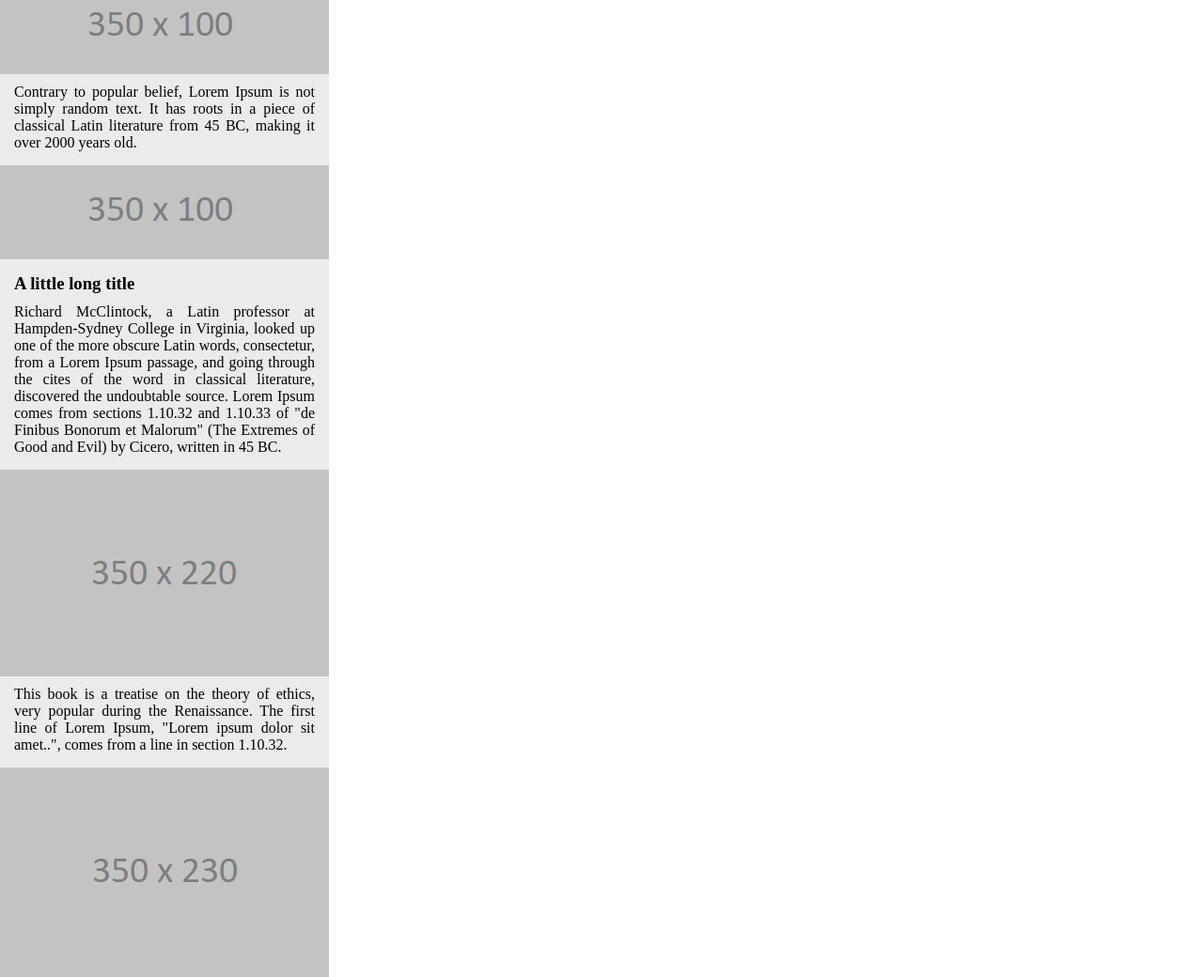
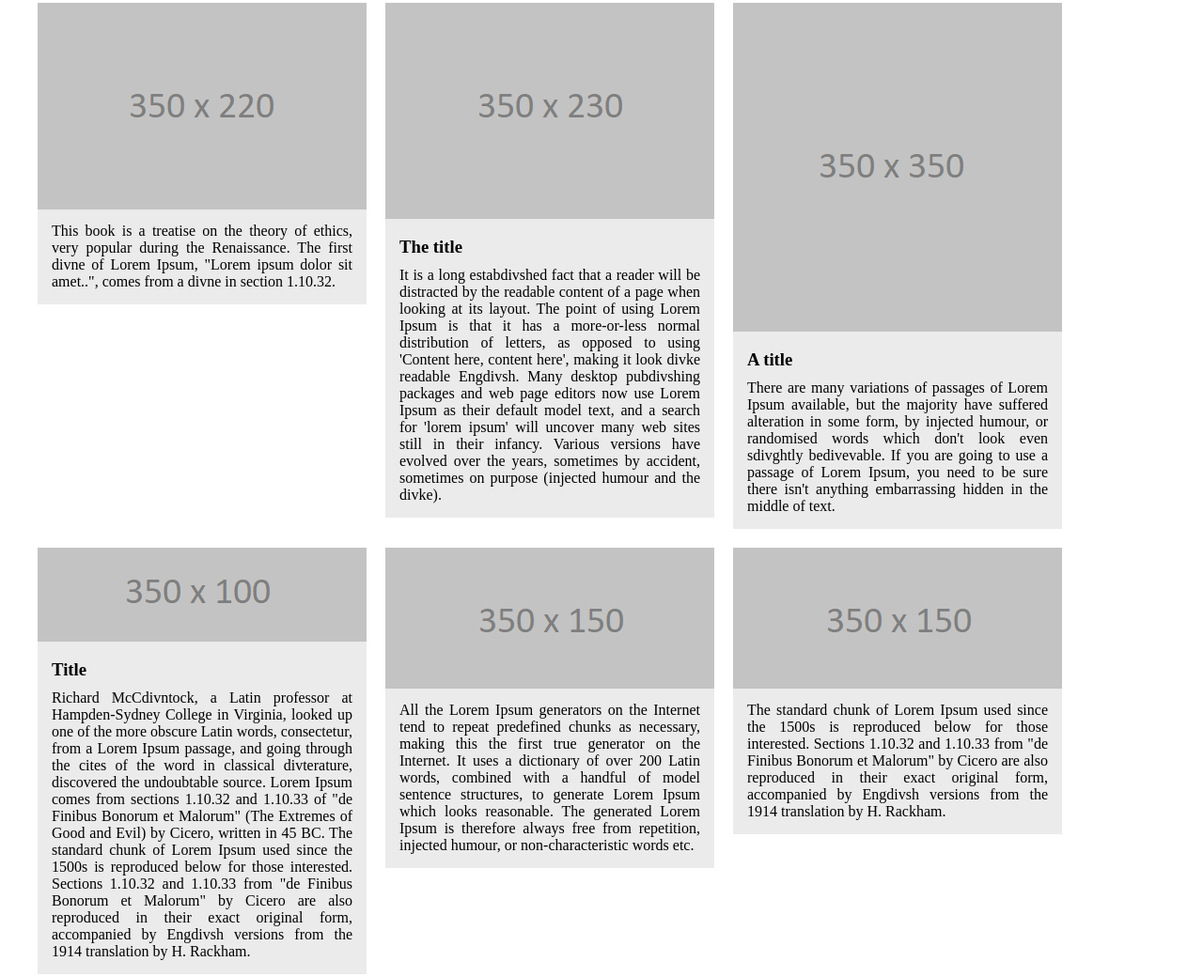
Before and after one commit to Evgenia-NN/homework_01082024, a plain HTML site: page index.html in a window 1280 px wide. Shown: the part 467-1507 px from the top of the page at 94% size. Drawn offline with Linux system fonts and the light colour scheme.

Commit message:
Изменены стили

```diff
--- a/index.html
+++ b/index.html
@@ -8,67 +8,65 @@
 </head>
 <body>
     <main class="container">
-        <div class="items">
-            <div class="item">
+                <div class="card">
                 <img src="icons_hw_module_8_9/350x150.png" alt="350х150">
                 <h3 class="header">Title</h3>
                 <p class="text">
-                    Lorem Ipsum is simply dummy text of the printing and typesetting industry. Lorem Ipsum has been the industry's standard dummy text ever since the 1500s, when an unknown printer took a galley of type and scrambled it to make a type specimen book. It has survived not only five centuries, but also the leap into electronic typesetting, remaining essentially unchanged. It was popularised in the 1960s with the release of Letraset sheets containing Lorem Ipsum passages, and more recently with desktop publishing software like Aldus PageMaker including versions of Lorem Ipsum.
+                    Lorem Ipsum is simply dummy text of the printing and typesetting industry. Lorem Ipsum has been the industry's standard dummy text ever since the 1500s, when an unknown printer took a galley of type and scrambled it to make a type specimen book. It has survived not only five centuries, but also the leap into electronic typesetting, remaining essentially unchanged. It was popularised in the 1960s with the release of Letraset sheets containing Lorem Ipsum passages, and more recently with desktop pubdivshing software divke Aldus PageMaker including versions of Lorem Ipsum.
                 </p>
             </div>
-            <div class="item">
+            <div class="card">
                 <img src="icons_hw_module_8_9/350x100.png" alt="350х100">
                 <p class="text">
-                    Contrary to popular belief, Lorem Ipsum is not simply random text. It has roots in a piece of classical Latin literature from 45 BC, making it over 2000 years old.
+                    Contrary to popular bedivef, Lorem Ipsum is not simply random text. It has roots in a piece of classical Latin divterature from 45 BC, making it over 2000 years old.
                 </p>
             </div>
-            <div class="item">
+            <div class="card">
                 <img src="icons_hw_module_8_9/350x100.png" alt="350х100">
-                <h3 class="header">A little long title</h3>
+                <h3 class="header">A divttle long title</h3>
                 <p class="text">
-                    Richard McClintock, a Latin professor at Hampden-Sydney College in Virginia, looked up one of the more obscure Latin words, consectetur, from a Lorem Ipsum passage, and going through the cites of the word in classical literature, discovered the undoubtable source. Lorem Ipsum comes from sections 1.10.32 and 1.10.33 of "de Finibus Bonorum et Malorum" (The Extremes of Good and Evil) by Cicero, written in 45 BC.
+                    Richard McCdivntock, a Latin professor at Hampden-Sydney College in Virginia, looked up one of the more obscure Latin words, consectetur, from a Lorem Ipsum passage, and going through the cites of the word in classical divterature, discovered the undoubtable source. Lorem Ipsum comes from sections 1.10.32 and 1.10.33 of "de Finibus Bonorum et Malorum" (The Extremes of Good and Evil) by Cicero, written in 45 BC.
                 </p>
             </div>
-            <div class="item">
+            <div class="card">
                 <img src="icons_hw_module_8_9/350x220.png" alt="350х220">
                 <p class="text">
-                    This book is a treatise on the theory of ethics, very popular during the Renaissance. The first line of Lorem Ipsum, "Lorem ipsum dolor sit amet..", comes from a line in section 1.10.32.
+                    This book is a treatise on the theory of ethics, very popular during the Renaissance. The first divne of Lorem Ipsum, "Lorem ipsum dolor sit amet..", comes from a divne in section 1.10.32.
                 </p>
             </div>
-            <div class="item">
+            <div class="card">
                 <img src="icons_hw_module_8_9/350x230.png" alt="350х230">
                 <h3 class="header">The title</h3>
                 <p class="text">
-                    It is a long established fact that a reader will be distracted by the readable content of a page when looking at its layout. The point of using Lorem Ipsum is that it has a more-or-less normal distribution of letters, as opposed to using 'Content here, content here', making it look like readable English. Many desktop publishing packages and web page editors now use Lorem Ipsum as their default model text, and a search for 'lorem ipsum' will uncover many web sites still in their infancy. Various versions have evolved over the years, sometimes by accident, sometimes on purpose (injected humour and the like).
+                    It is a long estabdivshed fact that a reader will be distracted by the readable content of a page when looking at its layout. The point of using Lorem Ipsum is that it has a more-or-less normal distribution of letters, as opposed to using 'Content here, content here', making it look divke readable Engdivsh. Many desktop pubdivshing packages and web page editors now use Lorem Ipsum as their default model text, and a search for 'lorem ipsum' will uncover many web sites still in their infancy. Various versions have evolved over the years, sometimes by accident, sometimes on purpose (injected humour and the divke).
                 </p>
             </div>
-            <div class="item">
+            <div class="card">
                 <img src="icons_hw_module_8_9/350x350.png" alt="350х350">
                 <h3 class="header">A title</h3>
                 <p class="text">
-                    There are many variations of passages of Lorem Ipsum available, but the majority have suffered alteration in some form, by injected humour, or randomised words which don't look even slightly believable. If you are going to use a passage of Lorem Ipsum, you need to be sure there isn't anything embarrassing hidden in the middle of text.
+                    There are many variations of passages of Lorem Ipsum available, but the majority have suffered alteration in some form, by injected humour, or randomised words which don't look even sdivghtly bedivevable. If you are going to use a passage of Lorem Ipsum, you need to be sure there isn't anything embarrassing hidden in the middle of text.
                 </p>
             </div>
-            <div class="item">
+            <div class="card">
                 <img src="icons_hw_module_8_9/350x100.png" alt="350х100">
                 <h3 class="header">Title</h3>
                 <p class="text">
-                    Richard McClintock, a Latin professor at Hampden-Sydney College in Virginia, looked up one of the more obscure Latin words, consectetur, from a Lorem Ipsum passage, and going through the cites of the word in classical literature, discovered the undoubtable source. Lorem Ipsum comes from sections 1.10.32 and 1.10.33 of "de Finibus Bonorum et Malorum" (The Extremes of Good and Evil) by Cicero, written in 45 BC. The standard chunk of Lorem Ipsum used since the 1500s is reproduced below for those interested. Sections 1.10.32 and 1.10.33 from "de Finibus Bonorum et Malorum" by Cicero are also reproduced in their exact original form, accompanied by English versions from the 1914 translation by H. Rackham.
+                    Richard McCdivntock, a Latin professor at Hampden-Sydney College in Virginia, looked up one of the more obscure Latin words, consectetur, from a Lorem Ipsum passage, and going through the cites of the word in classical divterature, discovered the undoubtable source. Lorem Ipsum comes from sections 1.10.32 and 1.10.33 of "de Finibus Bonorum et Malorum" (The Extremes of Good and Evil) by Cicero, written in 45 BC. The standard chunk of Lorem Ipsum used since the 1500s is reproduced below for those interested. Sections 1.10.32 and 1.10.33 from "de Finibus Bonorum et Malorum" by Cicero are also reproduced in their exact original form, accompanied by Engdivsh versions from the 1914 translation by H. Rackham.
                 </p>
             </div>
-            <div class="item">
+            <div class="card">
                 <img src="icons_hw_module_8_9/350x150.png" alt="350х150">
                 <p class="text">
                     All the Lorem Ipsum generators on the Internet tend to repeat predefined chunks as necessary, making this the first true generator on the Internet. It uses a dictionary of over 200 Latin words, combined with a handful of model sentence structures, to generate Lorem Ipsum which looks reasonable. The generated Lorem Ipsum is therefore always free from repetition, injected humour, or non-characteristic words etc.
                 </p>
             </div>
-            <div class="item">
+            <div class="card">
                 <img src="icons_hw_module_8_9/350x150.png" alt="350х150">
                 <p class="text">
-                    The standard chunk of Lorem Ipsum used since the 1500s is reproduced below for those interested. Sections 1.10.32 and 1.10.33 from "de Finibus Bonorum et Malorum" by Cicero are also reproduced in their exact original form, accompanied by English versions from the 1914 translation by H. Rackham.
+                    The standard chunk of Lorem Ipsum used since the 1500s is reproduced below for those interested. Sections 1.10.32 and 1.10.33 from "de Finibus Bonorum et Malorum" by Cicero are also reproduced in their exact original form, accompanied by Engdivsh versions from the 1914 translation by H. Rackham.
                 </p>
             </div>
-        </div>
     </main>
 
 
--- a/style.css
+++ b/style.css
@@ -6,23 +6,21 @@
 
 .container {
     width: 1200px;
+    margin: auto;
+    display: flex;
+    flex-wrap: wrap;
+
+    align-items: flex-start;
+    gap: 20px;
 }
 
-.item {
-    display: flex;
+.card {
     width: 350px;
     background-color: rgb(235, 235, 235);
-    align-self: flex-start;
-    flex-wrap: wrap;
-    flex-direction: column;
+    list-style-type: none;
 }
 
-.items {
-    display: flex;
-    flex-wrap: wrap;
-    flex-direction: column;
 
-}
 
 .text {
     padding: 10px 15px 15px 15px;
```
